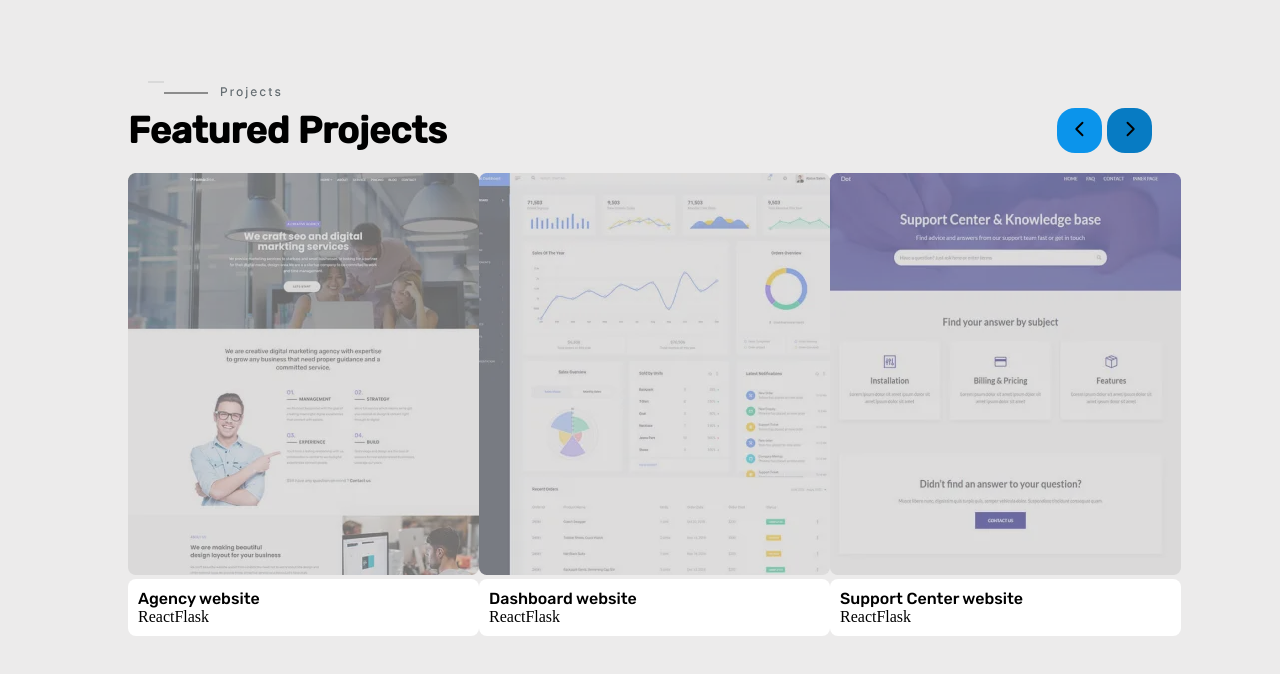
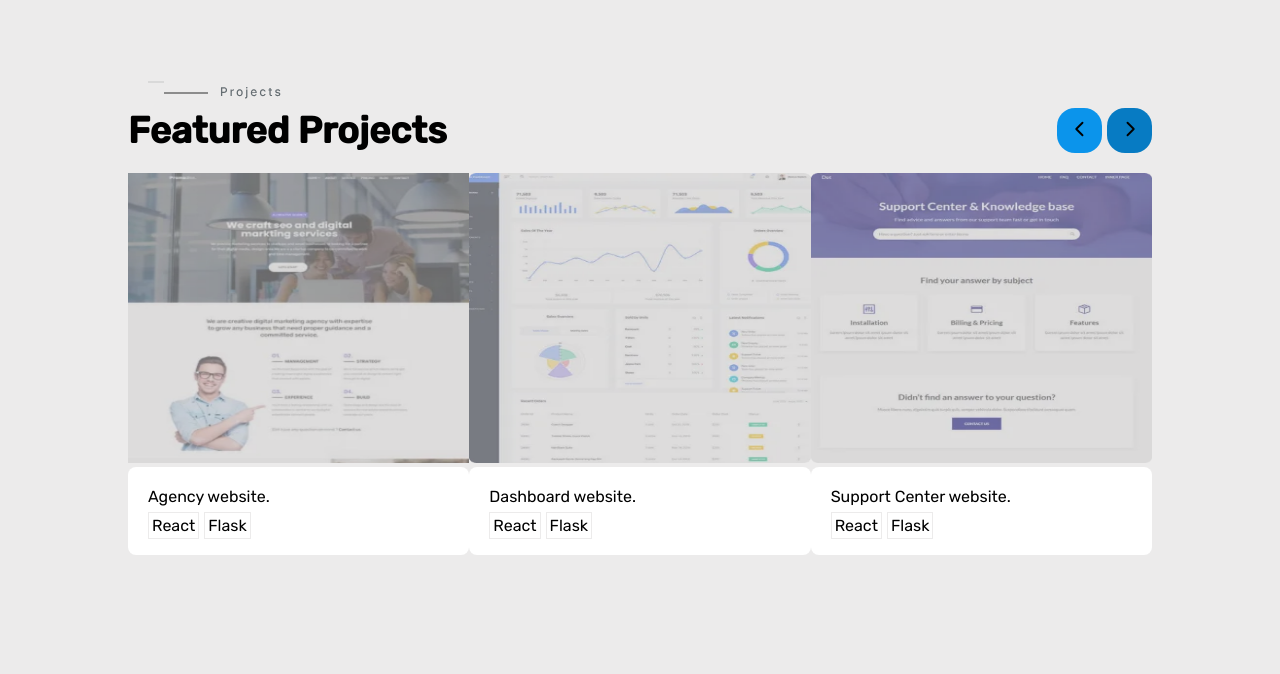
Before and after one commit to 010binary/Portfolio, a React (Vite) app: page / in a window 1280 px wide. Shown: the top 674 px of the page. Built offline with nearby package versions, Linux system fonts and the light colour scheme; a web font is replaced by a local one.

Commit message:
Contact compoent

```diff
--- /dev/null
+++ b/src/components/contact/Contact.scss
@@ -0,0 +1 @@
+@import "../../Scss/reset";
--- a/src/components/projects/Project.jsx
+++ b/src/components/projects/Project.jsx
@@ -4,14 +4,14 @@ import { Projects, Leftarrow, Right } from "../Icons";
 
 const Project = () => {
   const displayProject = [
-    { name: "Agency website", img: Portfolio1, languages: ["React", "Flask"] },
+    { name: "Agency website.", img: Portfolio1, languages: ["React", "Flask"] },
     {
-      name: "Dashboard website",
+      name: "Dashboard website.",
       img: Portfolio2,
       languages: ["React", "Flask"],
     },
     {
-      name: "Support Center website",
+      name: "Support Center website.",
       img: Portfolio3,
       languages: ["React", "Flask"],
     },
@@ -22,7 +22,10 @@ const Project = () => {
       <section className="about-project">
         <p className="project-name">{project.name}</p>
         <section className="project-decription">
-          <p className="Project-languages">{project.languages}</p>
+          <p className="Project-languages">
+            {project.languages.map((language, index) => (
+              <span key={index}>{language}</span>
+            ))}</p>
         </section>
       </section>
     </div>
--- a/src/components/projects/Project.scss
+++ b/src/components/projects/Project.scss
@@ -46,18 +46,40 @@
     margin-top: 20px;
 
     &--projects {
+      transition: 0.5s ease-in-out;
+      &:hover {
+        transform: scale(1.05);
+      }
       & > img {
-        margin: 0;
-        padding: 0;
+        height: 60%;
+        width: 100%;
       }
       .about-project {
         background-color: $white;
-        padding: 10px;
+        padding: 20px;
         cursor: pointer;
         border-radius: 8px;
+
         .project-name {
           font-family: $paragraph-font;
-          font-weight: 500;
+          font-weight: 400;
+        }
+        .project-decription {
+          .Project-languages {
+            font-family: $paragraph-font;
+            margin-top: 10px;
+            span {
+              transition: 0.5s ease-in-out;
+              border: 1px solid $background;
+              padding: 3px;
+              &:hover {
+                text-decoration: underline;
+              }
+            }
+            span + span {
+              margin-left: 5px;
+            }
+          }
         }
       }
     }
```
Also changed, not shown: src/components/contact/Contact.jsx (added, +8 -0 lines), src/imgs/Photos/Portfolio-item1.webp.
